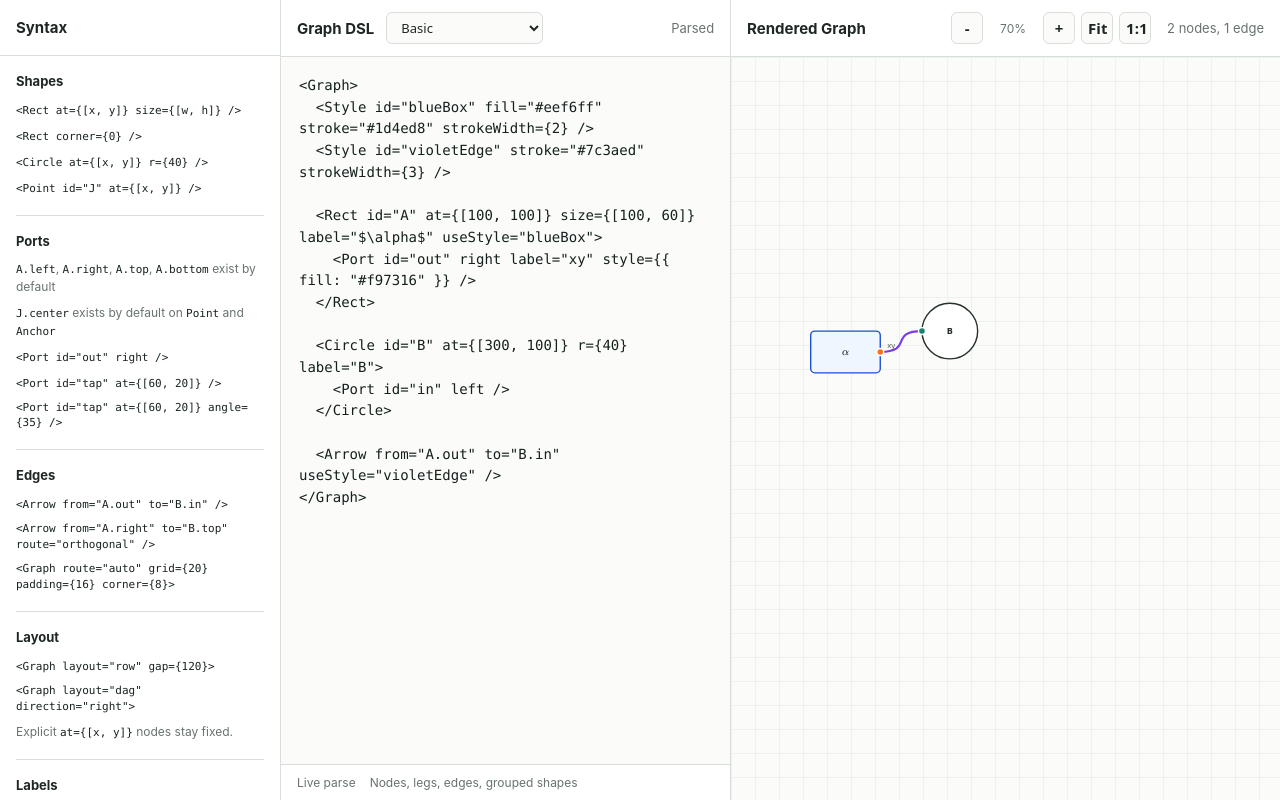
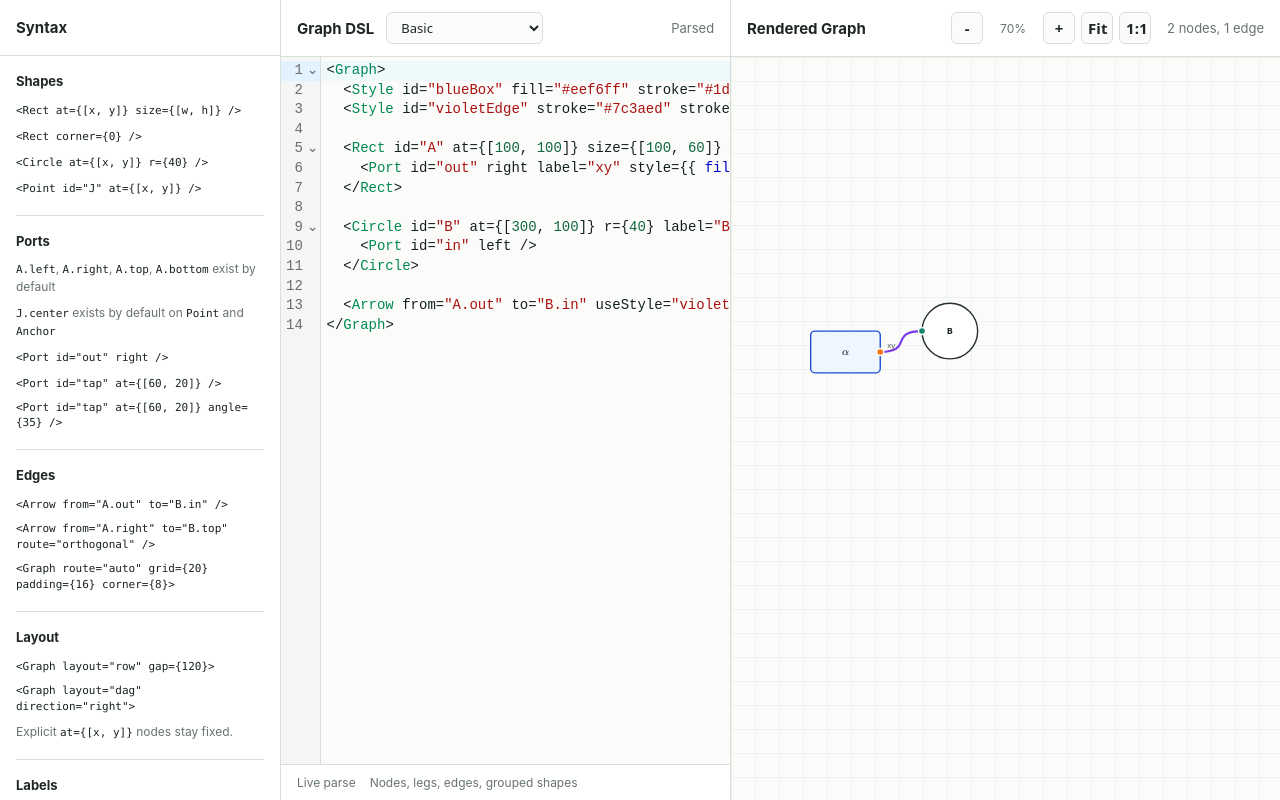
Before and after one commit to slxuphys/graphsx, a website built with Vite: page index.html in a window 1280 px wide. Built offline with nearby package versions, Linux system fonts and the light colour scheme.

Commit message:
Add CodeMirror playground editor

```diff
--- a/index.html
+++ b/index.html
@@ -136,10 +136,30 @@
         color: var(--danger);
       }
 
-      textarea {
+      .editor-host {
         width: 100%;
         height: 100%;
         min-height: 0;
+        overflow: hidden;
+        background: #fbfcfa;
+      }
+
+      .cm-editor {
+        height: 100%;
+        color: #13201c;
+        background: #fbfcfa;
+        font: 14px/1.55 ui-monospace, SFMono-Regular, Menlo, Consolas, "Liberation Mono", monospace;
+      }
+
+      .cm-editor.cm-focused {
+        outline: none;
+      }
+
+      .cm-scroller {
+        font-family: ui-monospace, SFMono-Regular, Menlo, Consolas, "Liberation Mono", monospace;
+      }
+
+      textarea {
         resize: none;
         border: 0;
         outline: none;
@@ -378,7 +398,7 @@
           </div>
           <div id="status" class="status">Ready</div>
         </div>
-        <textarea id="source" spellcheck="false"></textarea>
+        <div id="editor" class="editor-host"></div>
         <div class="footer">
           <span>Live parse</span>
           <span>Nodes, legs, edges, grouped shapes</span>
--- a/package.json
+++ b/package.json
@@ -20,6 +20,8 @@
     "vite": "^7.0.0"
   },
   "dependencies": {
+    "@codemirror/lang-javascript": "^6.2.5",
+    "codemirror": "^6.0.2",
     "katex": "^0.17.0"
   }
 }
--- a/src/playground.js
+++ b/src/playground.js
@@ -1,5 +1,7 @@
 import katex from "katex";
 import "katex/dist/katex.min.css";
+import { basicSetup, EditorView } from "codemirror";
+import { javascript } from "@codemirror/lang-javascript";
 import { graphSummary, parseGraph, renderGraph } from "./index.js";
 
 const examples = [
@@ -99,7 +101,7 @@ const examples = [
   }
 ];
 
-const source = document.querySelector("#source");
+const editorHost = document.querySelector("#editor");
 const example = document.querySelector("#example");
 const status = document.querySelector("#status");
 const summary = document.querySelector("#summary");
@@ -118,6 +120,7 @@ let zoom = 1;
 let pan = { x: 0, y: 0 };
 let renderedSize = { width: 720, height: 520 };
 let panStart = null;
+let editor = null;
 
 for (const item of examples) {
   const option = document.createElement("option");
@@ -126,8 +129,19 @@ for (const item of examples) {
   example.append(option);
 }
 
-source.value = examples[0].source;
-source.addEventListener("input", render);
+editor = new EditorView({
+  doc: examples[0].source,
+  extensions: [
+    basicSetup,
+    javascript({ jsx: true }),
+    EditorView.updateListener.of((update) => {
+      if (update.docChanged) {
+        render();
+      }
+    })
+  ],
+  parent: editorHost
+});
 zoomOut.addEventListener("click", () => setZoom(zoom / zoomStep, canvasCenter()));
 zoomIn.addEventListener("click", () => setZoom(zoom * zoomStep, canvasCenter()));
 zoomReset.addEventListener("click", () => {
@@ -172,7 +186,7 @@ canvas.addEventListener("pointercancel", endPan);
 example.addEventListener("change", () => {
   const item = examples.find((candidate) => candidate.name === example.value);
   if (!item) return;
-  source.value = item.source;
+  setEditorText(item.source);
   render();
   fitToView();
 });
@@ -187,7 +201,7 @@ fitToView();
 
 function render() {
   try {
-    const graph = parseGraph(source.value);
+    const graph = parseGraph(editorText());
     renderedSize = renderGraph(svg, graph, { katex });
     applyViewport();
     status.textContent = "Parsed";
@@ -197,6 +211,20 @@ function render() {
     status.textContent = error.message;
     status.classList.add("error");
   }
+}
+
+function editorText() {
+  return editor.state.doc.toString();
+}
+
+function setEditorText(value) {
+  editor.dispatch({
+    changes: {
+      from: 0,
+      to: editor.state.doc.length,
+      insert: value
+    }
+  });
 }
 
 function setZoom(value, focus = null) {
```
Also changed, not shown: 1 other file.
